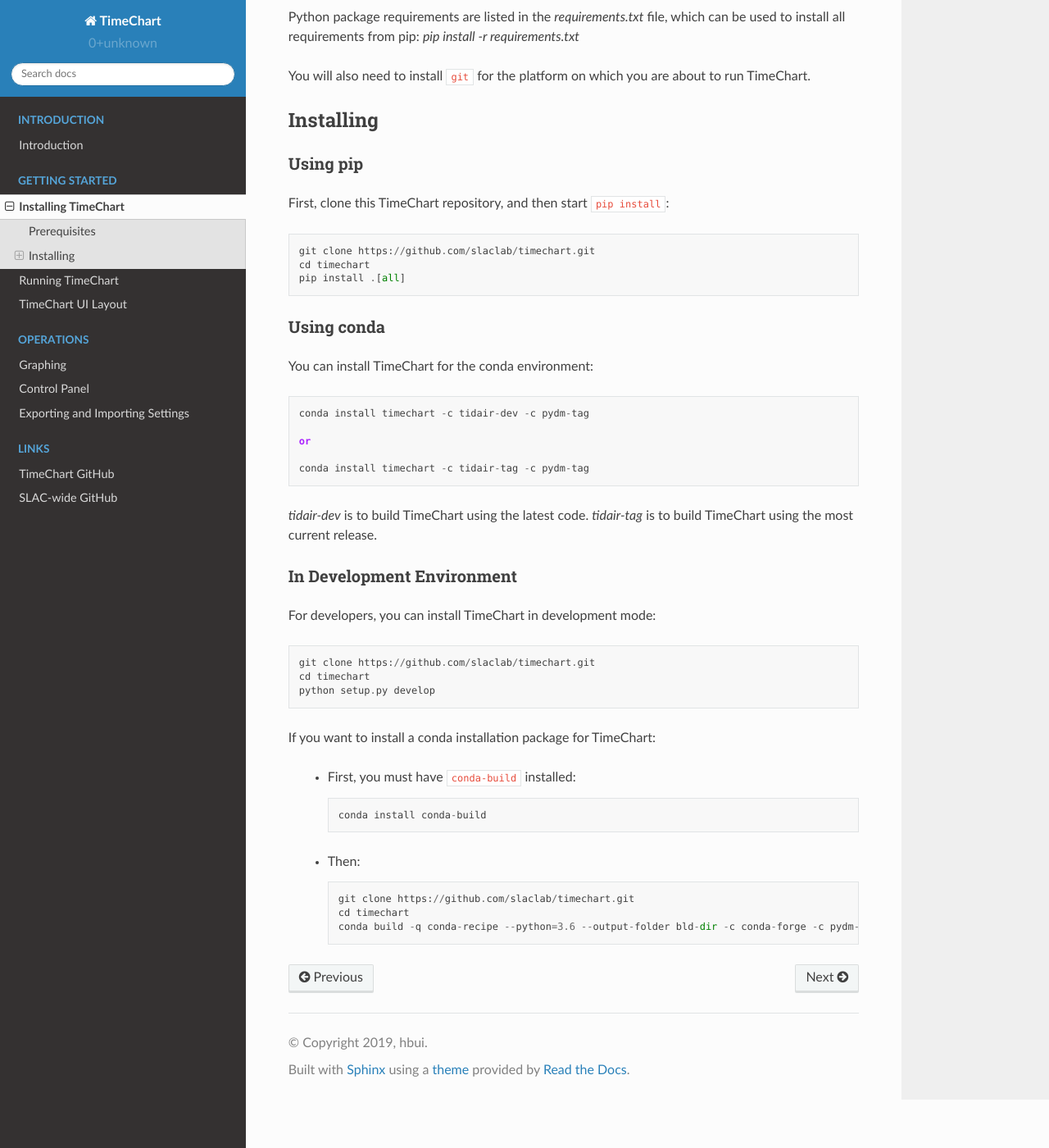
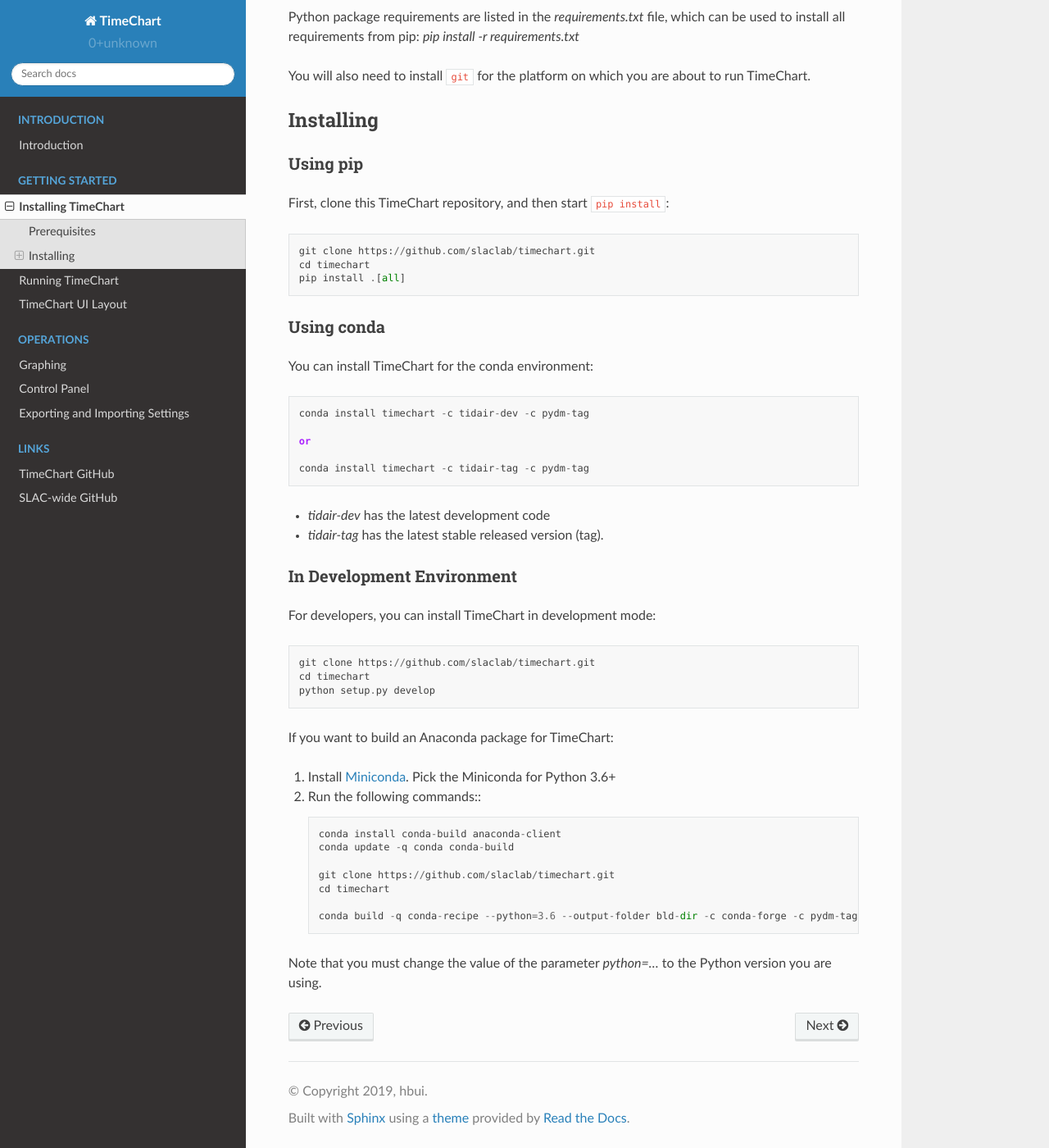
Before and after one commit to slaclab/timechart, a Sphinx documentation site: the page built from docs/source/installing.rst, in a window 1280 px wide and 1400 px high, scrolled down 279 px. Shown: the whole window at 82% size. Built offline with Sphinx 7.4.7 and the Read the Docs theme 2.0.0, drawn with Linux system fonts in a browser that asks for light colours; formulas are drawn with MathJax 3.

Commit message:
DOC: Update Anaconda-related installation and packaging instructions.

```diff
--- a/docs/source/installing.rst
+++ b/docs/source/installing.rst
@@ -40,8 +40,8 @@
 
     conda install timechart -c tidair-tag -c pydm-tag
 
-`tidair-dev` is to build TimeChart using the latest code.
-`tidair-tag` is to build TimeChart using the most current release.
+* `tidair-dev` has the latest development code
+* `tidair-tag` has the latest stable released version (tag).
 
 
 In Development Environment
@@ -54,14 +54,17 @@
     python setup.py develop
 
 
-If you want to install a conda installation package for TimeChart:
+If you want to build an Anaconda package for TimeChart:
 
-    * First, you must have ``conda-build`` installed::
+#. Install `Miniconda <https://conda.io/miniconda.html>`_. Pick the Miniconda for Python 3.6+
+#. Run the following commands:::
 
-        conda install conda-build
+    conda install conda-build anaconda-client
+    conda update -q conda conda-build
 
-    * Then::
+    git clone https://github.com/slaclab/timechart.git
+    cd timechart
 
-        git clone https://github.com/slaclab/timechart.git
-        cd timechart
-        conda build -q conda-recipe --python=3.6 --output-folder bld-dir -c conda-forge -c pydm-tag -c conda-forge
+    conda build -q conda-recipe --python=3.6 --output-folder bld-dir -c conda-forge -c pydm-tag -c conda-forge
+
+Note that you must change the value of the parameter `python=...` to the Python version you are using.
```
Also changed, not shown: README.md (+11 -2 lines).
